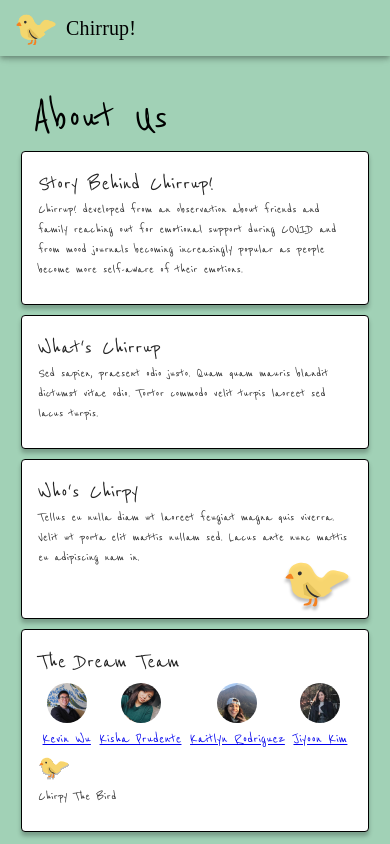
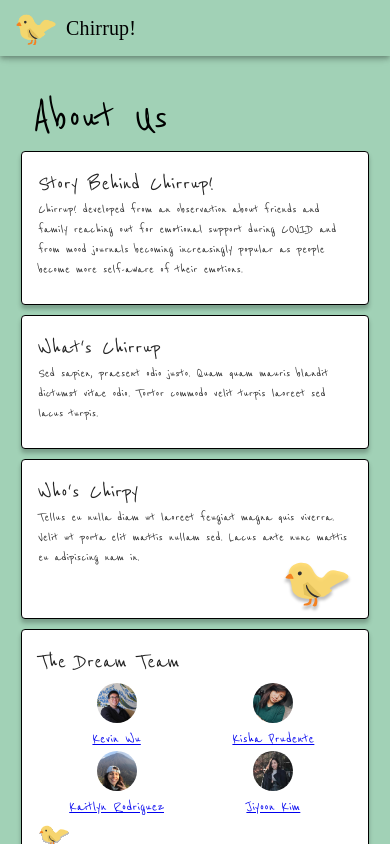
Before and after one commit to kishaprudente/madagascar, a React (Create React App) app in the folder client/: page /about in a window 390 px wide. Built offline with nearby package versions, Linux system fonts and the light colour scheme; a web font is replaced by a local one.

Commit message:
added breakpoints for avatars

```diff
--- a/client/src/components/Avatars.js
+++ b/client/src/components/Avatars.js
@@ -33,25 +33,25 @@ export default function ImageAvatars() {
 
   return (
     <Grid container justify='space-around' style={avatarBlock}>
-      <Grid item style={avatar}>
+      <Grid item xs={6} sm={3} style={avatar}>
         <Avatar alt='Kevin Wu' src={kevinWu} style={avatar} />
         <Typography style={font}>
           <Link to='https://github.com/kevkevwuhoo'>Kevin Wu</Link>
         </Typography>
       </Grid>
-      <Grid item style={avatar}>
+      <Grid item xs={6} sm={3} style={avatar}>
         <Avatar alt='Kisha Prudente' src={kishaPrudente} style={avatar} />
         <Typography style={font}>
           <Link to='https://github.com/kishaprudente'>Kisha Prudente</Link>
         </Typography>
       </Grid>
-      <Grid item style={avatar}>
+      <Grid item xs={6} sm={3} style={avatar}>
         <Avatar alt='Kaitlyn Rodriguez' src={kaitlynRodriguez} style={avatar} />
         <Typography style={font}>
           <Link to='https://github.com/Kaitlyn-Lynette'>Kaitlyn Rodriguez</Link>
         </Typography>
       </Grid>
-      <Grid item style={avatar}>
+      <Grid item xs={6} sm={3} style={avatar}>
         <Avatar alt='Jiyoon Kim' src={jiyoonKim} style={avatar} />
         <Typography style={font}>
           <Link to='https://github.com/jiyoon9886'>Jiyoon Kim</Link>
```
